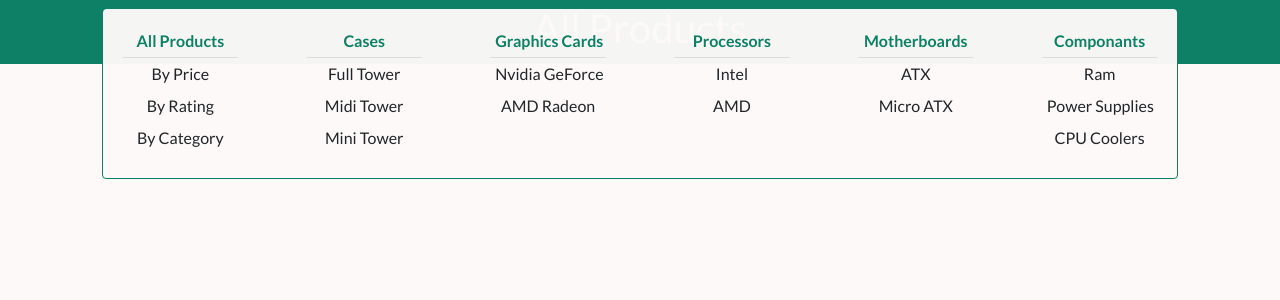
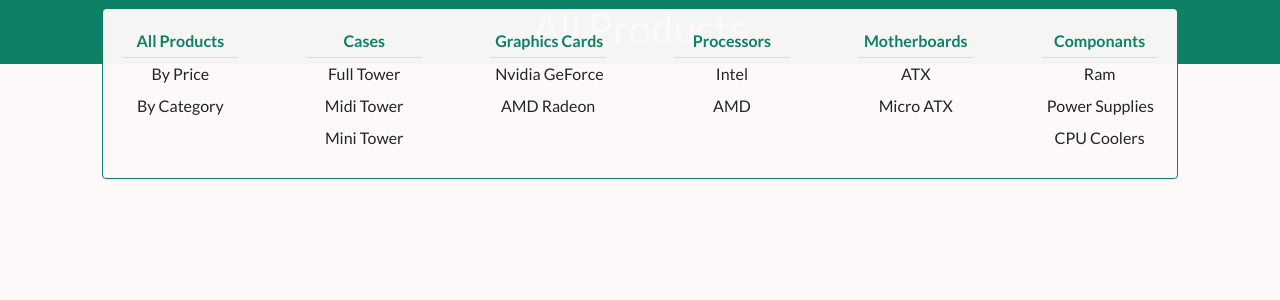
Before and after one commit to seanf316/PC-Haven, a Django app: page /products/ in a window 1280 px wide, after a click on "All Products". Shown: the part 128-428 px from the top of the page. Run offline with Django 3.2, Linux system fonts and the light colour scheme; data that the repository does not hold is empty; parts of the project's set-up code (start-up, migrations or seed data) failed here and were passed over; some libraries are stand-ins or nearby versions.

Commit message:
Updated Navlinks for sorting/breadcrumbs

```diff
--- a/templates/includes/navbar.html
+++ b/templates/includes/navbar.html
@@ -85,49 +85,59 @@
                                 Products</a>
                             <hr class="my-0 w-75 mx-auto">
                             <a href="{% url 'products' %}?sort=price&direction=asc" class="dropdown-item">By Price</a>
-                            <a href="{% url 'products' %}?sort=rating&direction=desc" class="dropdown-item ">By
-                                Rating</a>
-                            <a href="{% url 'products' %}?sort=category&direction=asc" class="dropdown-item ">By
+                            <a href="{% url 'products' %}?sort=category&sort=sub_category&direction=asc" class="dropdown-item ">By
                                 Category</a>
                         </div>
                         <div class="col-6 col-md-4 col-lg-2 text-center mb-3 mb-lg-0">
                             <a href="{% url 'products' %}?category=cases"
                                 class="dropdown-item text-green font-weight-bold">Cases</a>
                             <hr class="my-0 w-75 mx-auto">
-                            <a href="{% url 'products' %}?sub_category=full_tower" class="dropdown-item">Full Tower</a>
-                            <a href="{% url 'products' %}?sub_category=midi_tower" class="dropdown-item ">Midi Tower</a>
-                            <a href="{% url 'products' %}?sub_category=mini_tower" class="dropdown-item ">Mini Tower</a>
+                            <a href="{% url 'products' %}?category=cases&sub_category=full_tower"
+                                class="dropdown-item">Full Tower</a>
+                            <a href="{% url 'products' %}?category=cases&sub_category=midi_tower"
+                                class="dropdown-item ">Midi Tower</a>
+                            <a href="{% url 'products' %}?category=cases&sub_category=mini_tower"
+                                class="dropdown-item ">Mini Tower</a>
                         </div>
                         <div class="col-6 col-md-4 col-lg-2 text-center mb-3 mb-lg-0">
                             <a href="{% url 'products' %}?category=graphics_cards"
                                 class="dropdown-item text-green font-weight-bold">Graphics Cards</a>
                             <hr class="my-0 w-75 mx-auto">
-                            <a href="{% url 'products' %}?sub_category=nvidia_geforce" class="dropdown-item">Nvidia
+                            <a href="{% url 'products' %}?category=graphics_cards&sub_category=nvidia_geforce"
+                                class="dropdown-item">Nvidia
                                 GeForce</a>
-                            <a href="{% url 'products' %}?sub_category=amd_radeon" class="dropdown-item ">AMD Radeon</a>
+                            <a href="{% url 'products' %}?category=graphics_cards&sub_category=amd_radeon"
+                                class="dropdown-item ">AMD Radeon</a>
                         </div>
                         <div class="col-6 col-md-4 col-lg-2 text-center mb-3 mb-lg-0">
                             <a href="{% url 'products' %}?category=processors"
                                 class="dropdown-item text-green font-weight-bold">Processors</a>
                             <hr class="my-0 w-75 mx-auto">
-                            <a href="{% url 'products' %}?sub_category=intel" class="dropdown-item">Intel</a>
-                            <a href="{% url 'products' %}?sub_category=amd" class="dropdown-item ">AMD</a>
+                            <a href="{% url 'products' %}?category=processors&sub_category=intel"
+                                class="dropdown-item">Intel</a>
+                            <a href="{% url 'products' %}?category=processors&sub_category=amd"
+                                class="dropdown-item ">AMD</a>
                         </div>
                         <div class="col-6 col-md-4 col-lg-2 text-center mb-3 mb-lg-0">
                             <a href="{% url 'products' %}?category=motherboards"
                                 class="dropdown-item text-green font-weight-bold">Motherboards</a>
                             <hr class="my-0 w-75 mx-auto">
-                            <a href="{% url 'products' %}?sub_category=atx" class="dropdown-item">ATX</a>
-                            <a href="{% url 'products' %}?sub_category=micro_atx" class="dropdown-item ">Micro ATX</a>
+                            <a href="{% url 'products' %}?category=motherboards&sub_category=atx"
+                                class="dropdown-item">ATX</a>
+                            <a href="{% url 'products' %}?category=motherboards&sub_category=micro_atx"
+                                class="dropdown-item ">Micro ATX</a>
                         </div>
                         <div class="col-6 col-md-4 col-lg-2 text-center mb-3 mb-lg-0">
                             <a href="{% url 'products' %}?category=components"
                                 class="dropdown-item text-green font-weight-bold">Componants</a>
                             <hr class="my-0 w-75 mx-auto">
-                            <a href="{% url 'products' %}?sub_category=ram" class="dropdown-item">Ram</a>
-                            <a href="{% url 'products' %}?sub_category=power_supplies" class="dropdown-item ">Power
+                            <a href="{% url 'products' %}?category=components&sub_category=ram"
+                                class="dropdown-item">Ram</a>
+                            <a href="{% url 'products' %}?category=components&sub_category=power_supplies"
+                                class="dropdown-item ">Power
                                 Supplies</a>
-                            <a href="{% url 'products' %}?sub_category=cpu_coolers" class="dropdown-item ">CPU
+                            <a href="{% url 'products' %}?category=components&sub_category=cpu_coolers"
+                                class="dropdown-item ">CPU
                                 Coolers</a>
                         </div>
 
```
